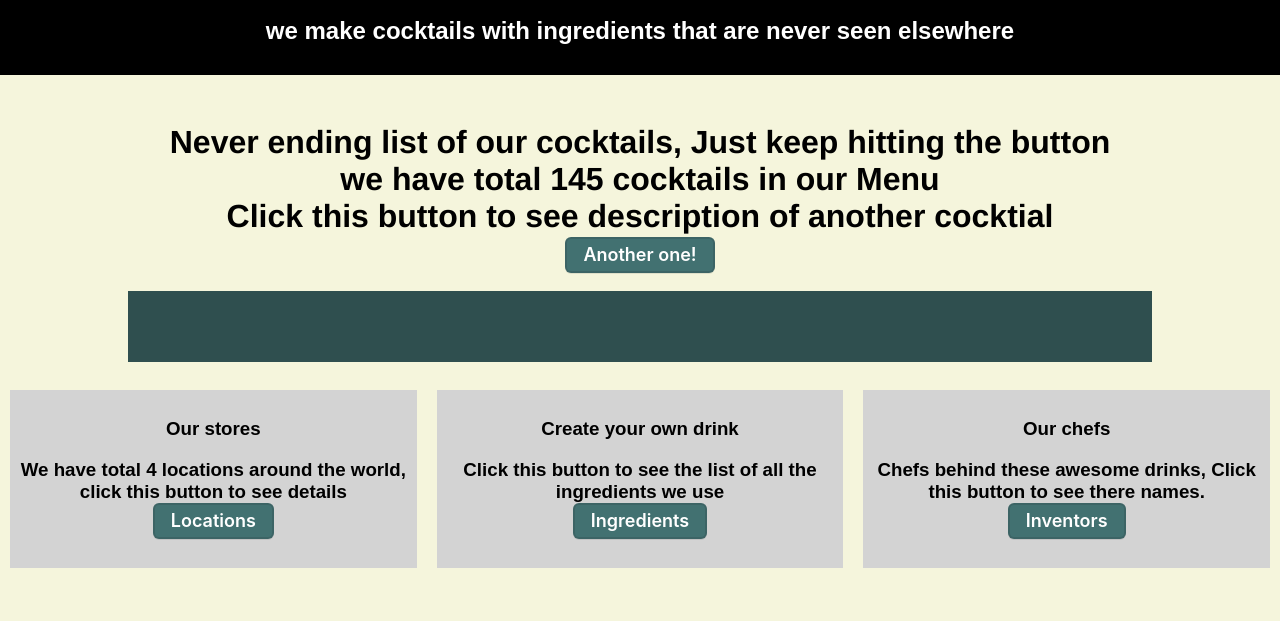
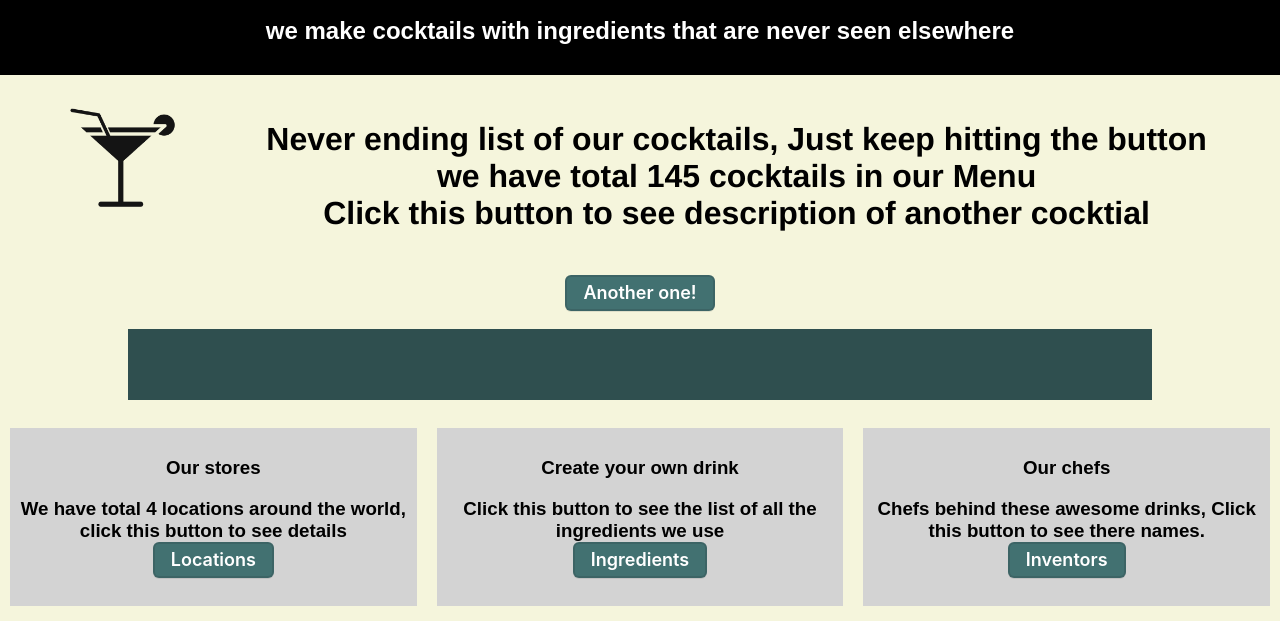
Before and after one commit to chandan151/Cocktail-Maniacs, a plain HTML site: page index.html in a window 1280 px wide. Shown: the part 179-800 px from the top of the page. Drawn offline with Linux system fonts and the light colour scheme; no server answers.

Commit message:
added logo and changed some css

```diff
--- a/css/style.css
+++ b/css/style.css
@@ -17,12 +17,23 @@ body{
     margin-bottom: 10px;
 }
 
-#tagline{
+.tagline{
     text-align: center;
     font-family:'Franklin Gothic Medium', 'Arial Narrow', Arial, sans-serif;
     font-size: 2em;
     font-weight: bold;
     padding-top: 3%;
+}
+
+#logo{
+    width: 100%;
+    height: 100%;
+}
+
+td:first-child {
+  width: 15%;
+  margin: 0px;
+  padding-left: 4%;
 }
 
 #elixirDescription{
--- a/index.html
+++ b/index.html
@@ -13,9 +13,16 @@
             <h2> we make cocktails with ingredients that are never seen elsewhere</h2>
         </div>
 
-        <div id="tagline">
-            Never ending list of our cocktails, Just keep hitting the button<br>we have total 145 cocktails in our Menu <br> Click this button to see description of another cocktial<br><button id="myButton">Another one!</button>
-        </div>
+        <table>
+            <tr>
+                <td><img id="logo" src="imgs/—Pngtree—vector cocktail icon_4002191.png"></td>
+                <td><div class="tagline">
+                    Never ending list of our cocktails, Just keep hitting the button<br>we have total 145 cocktails in our Menu <br> Click this button to see description of another cocktial
+                </div></td>
+            </tr>
+        </table>
+        <div class="tagline"><button id="myButton">Another one!</button></div>
+
         <br>
 
         <div id="elixirDescription">
```
